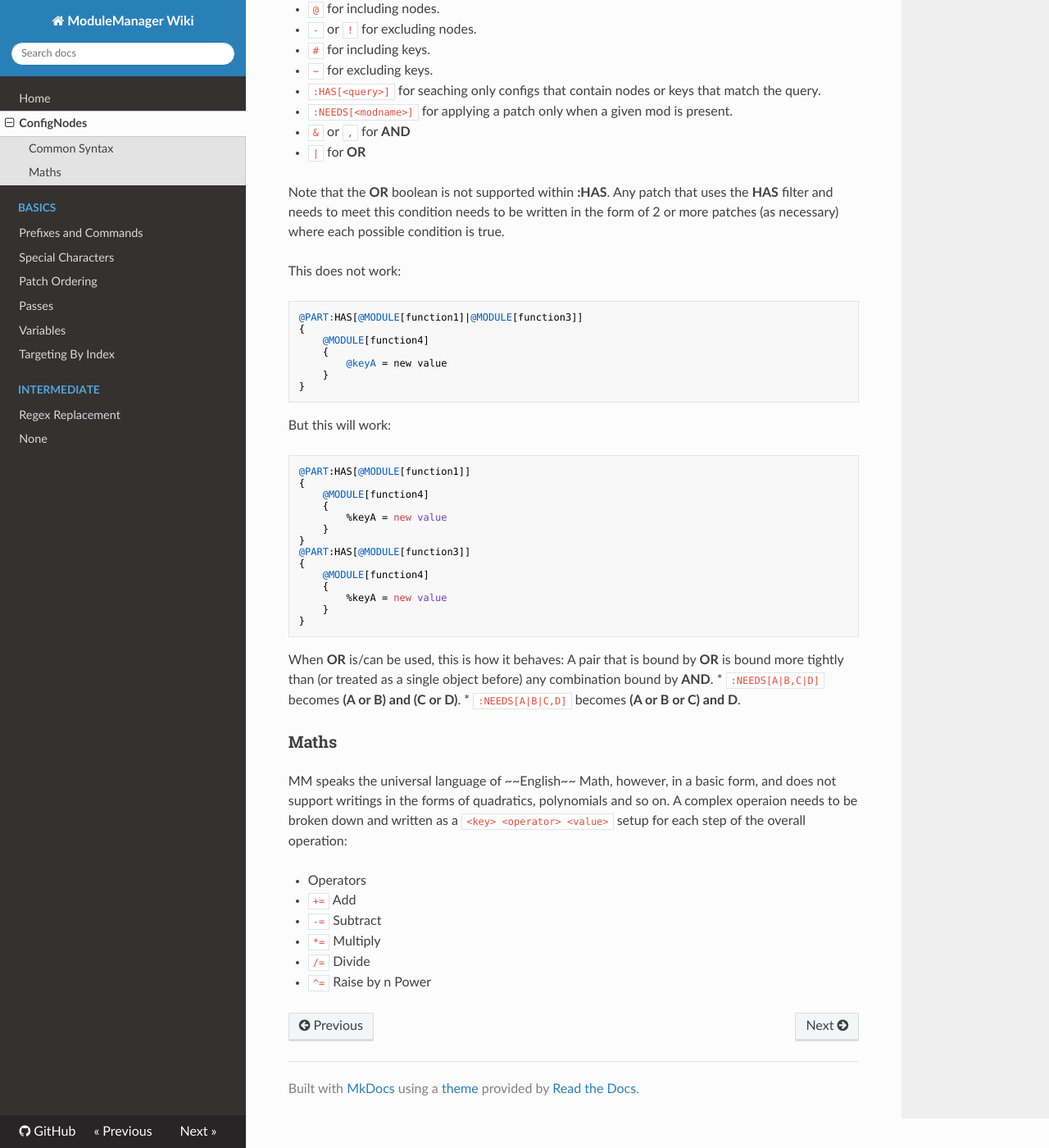
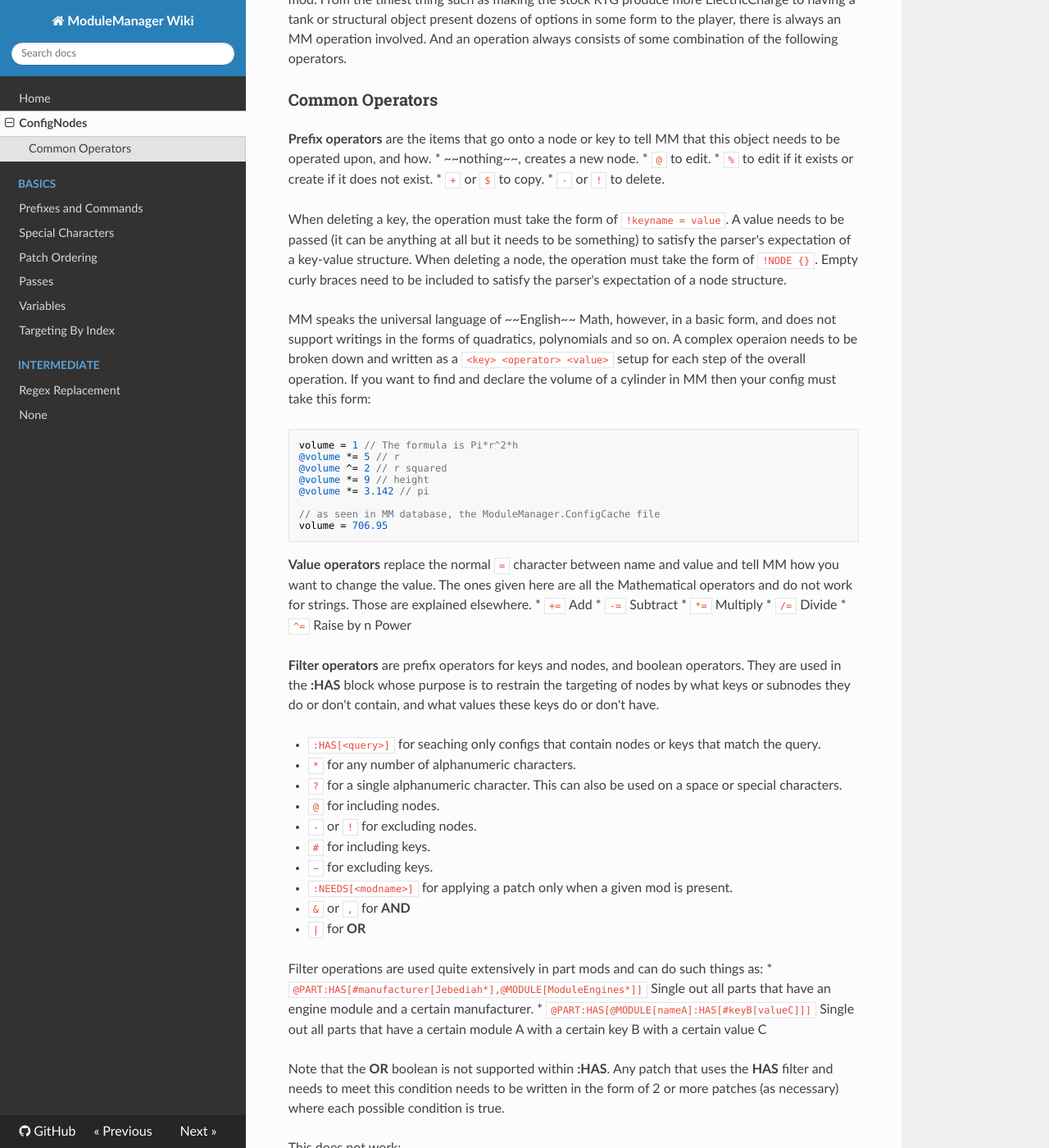
Before and after one commit to kopernicuswiki/mmwiki, an MkDocs documentation site: the page built from docs/confignodes.md, in a window 1280 px wide and 1400 px high, scrolled down 1161 px. Shown: the whole window at 82% size. Built offline with MkDocs 1.6.1, drawn with Linux system fonts in a browser that asks for light colours; nearby versions of some CDN libraries; some of the changed text lies outside the part shown.

Commit message:
Update confignodes.md

````diff
--- a/docs/confignodes.md
+++ b/docs/confignodes.md
@@ -1,5 +1,39 @@
 A ConfigNode is exactly that, a node within/of a configuration. ConfigNodes typically consist of the node itself, the curly boys `{}` and the few, or many, keys and their values within.
-For example you have a part config. This is what a layout will resemble. Note that a lot of it is omitted to not needlessly fill this page.
+For example you have a part config. This is what a layout will resemble. Note that a lot of it is omitted to not needlessly fill this page. Also, comments, for the un-initiated, are denoted by leading `//`. There is no trailing symbol such as `}` that goes with `{`. A comment ends at the EOL (end of line) so each line of comments needs a leading `//`.
+
+```
+// This is a comment. Everything after // on a line is ignored by KSP. We'll
+// use comments to explain ConfigNodes.
+
+// This is a top-level node. Note the name with curly brackets afterward.
+PART
+{
+    // This is the name value. It's just a standard name/value pair, but any of these named 'name'
+    // is treated a bit special by MM
+    name = myPart
+
+    // This is another value. Note name = value . You can't have a name without a value,
+    // but you can have a value without a name (treated as the empty string for name )
+    module = Part
+
+    // This is a node named 'MODULE'. It's a collection of further values and modules
+    MODULE
+    {
+        name = ModuleEngines
+    }
+}
+
+// This is a patch. Note the prefix - this will be one of  '@' for edit, '+' or '$' for copy,
+// '-' or '!' for delete, '%' to edit-or-create. A patch takes some pre-existing top-level node and modifies it
+@PART[myPart]
+{
+    // Edit the value with name 'module'
+    @module = PartEnhanced
+
+    // Delete all 'MODULE' nodes.
+    -MODULE,* { }
+}
+```
 ```
 PART // the node, also a root node
 {
@@ -27,27 +61,52 @@ PART // the node, also a root node
 
 A ModuleManager operation is the user-facing and easiest form of action that makes up a KSP mod. From the tiniest thing such as making the stock RTG produce more ElectricCharge to having a tank or structural object present dozens of options in some form to the player, there is always an MM operation involved. And an operation always consists of some combination of the following operators.
 
-### Common Syntax
-* Operators:
+### Common Operators
+**Prefix operators** are the items that go onto a node or key to tell MM that this object needs to be operated upon, and how.
   * ~~nothing~~, creates a new node.
   * `@` to edit.
   * `%` to edit if it exists or create if it does not exist.
   * `+` or `$` to copy.
   * `-` or `!` to delete.
 
-Whn deleting a key, the operation must take the form of `!keyname = value`. A value needs to be passed (it can be anything at all but it needs to be something) to satisfy the parser's expectation of a key-value structure. When deleting a node, the operation must take the form of `!NODE {}`. Empty curly braces need to be included to satisfy the parser's expectation of a node structure.
+When deleting a key, the operation must take the form of `!keyname = value`. A value needs to be passed (it can be anything at all but it needs to be something) to satisfy the parser's expectation of a key-value structure. When deleting a node, the operation must take the form of `!NODE {}`. Empty curly braces need to be included to satisfy the parser's expectation of a node structure.
 
-* Filters:
+MM speaks the universal language of ~~English~~ Math, however, in a basic form, and does not support writings in the forms of quadratics, polynomials and so on. A complex operaion needs to be broken down and written as a `<key> <operator> <value>` setup for each step of the overall operation. If you want to find and declare the volume of a cylinder in MM then your config must take this form:
+
+```
+volume = 1 // The formula is Pi*r^2*h
+@volume *= 5 // r
+@volume ^= 2 // r squared
+@volume *= 9 // height
+@volume *= 3.142 // pi
+
+// as seen in MM database, the ModuleManager.ConfigCache file
+volume = 706.95
+```
+
+**Value operators** replace the normal `=` character between name and value and tell MM how you want to change the value. The ones given here are all the Mathematical operators and do not work for strings. Those are explained elsewhere.
+  * `+=` Add
+  * `-=` Subtract
+  * `*=` Multiply
+  * `/=` Divide
+  * `^=` Raise by n Power
+
+**Filter operators** are prefix operators for keys and nodes, and boolean operators. They are used in the **:HAS** block whose purpose is to restrain the targeting of nodes by what keys or subnodes they do or don't contain, and what values these keys do or don't have.
+
+  * `:HAS[<query>]` for seaching only configs that contain nodes or keys that match the query.
   * `*` for any number of alphanumeric characters.
-  * `?` for a single calphanumeric character. This can also be used on a space or special characters.
+  * `?` for a single alphanumeric character. This can also be used on a space or special characters.
   * `@` for including nodes.
   * `-` or `!` for excluding nodes.
   * `#` for including keys.
   * `~` for excluding keys.
-  * `:HAS[<query>]` for seaching only configs that contain nodes or keys that match the query.
   * `:NEEDS[<modname>]` for applying a patch only when a given mod is present.
   * `&` or `,` for **AND**
   * `|` for **OR**
+
+Filter operations are used quite extensively in part mods and can do such things as:
+* `@PART:HAS[#manufacturer[Jebediah*],@MODULE[ModuleEngines*]]` Single out all parts that have an engine module and a certain manufacturer.
+* `@PART:HAS[@MODULE[nameA]:HAS[#keyB[valueC]]]` Single out all parts that have a certain module A with a certain key B with a certain value C
 
 Note that the **OR** boolean is not supported within **:HAS**. Any patch that uses the **HAS** filter and needs to meet this condition needs to be written in the form of 2 or more patches (as necessary) where each possible condition is true.
 
@@ -79,17 +138,6 @@ But this will work:
 }
 ```
 
-When **OR** is/can be used, this is how it behaves: A pair that is bound by **OR** is bound more tightly than (or treated as a single object before) any combination bound by **AND**.
+When **OR** is/can be used, this is how it behaves: A pair that is bound by **OR** is bound more tightly than (or treated as a single object before) any combination bound by **AND**. It is only known to be used in mod detection, the NEEDS block.
 * `:NEEDS[A|B,C|D]` becomes **(A or B) and (C or D)**.
 * `:NEEDS[A|B|C,D]` becomes **(A or B or C) and D**.
-
-### Maths
-
-MM speaks the universal language of ~~English~~ Math, however, in a basic form, and does not support writings in the forms of quadratics, polynomials and so on. A complex operaion needs to be broken down and written as a `<key> <operator> <value>` setup for each step of the overall operation:
-
-* Operators
-  * `+=` Add
-  * `-=` Subtract
-  * `*=` Multiply
-  * `/=` Divide
-  * `^=` Raise by n Power
````
